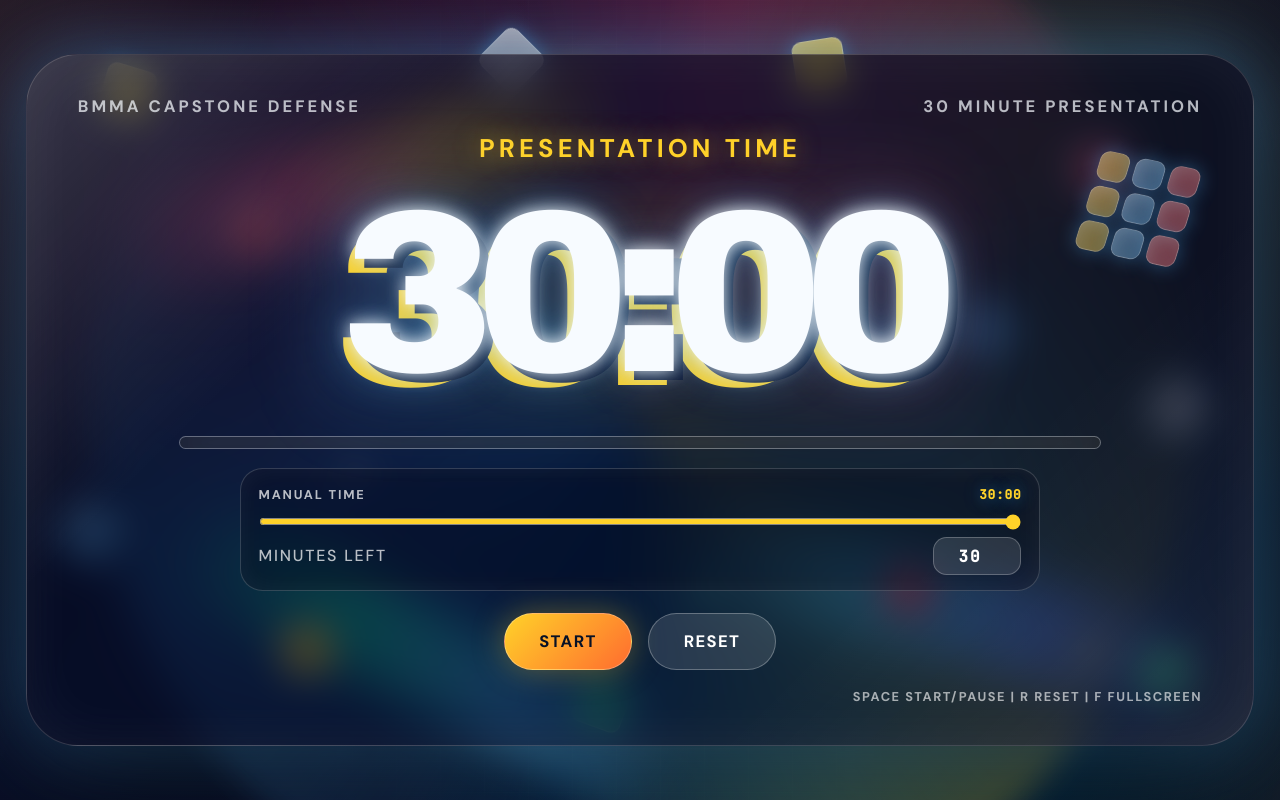
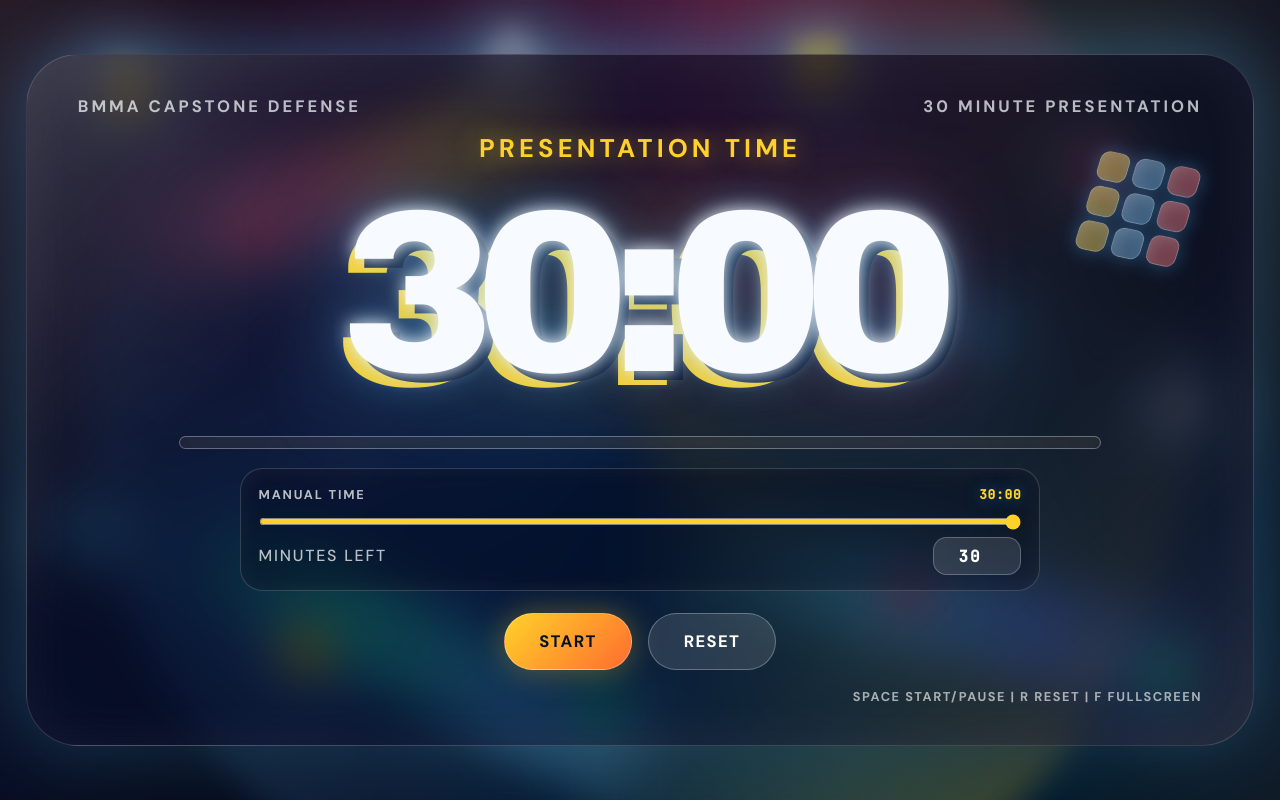
Before and after one commit to tituslaxajr/bmma-capstone, a React (Vite) app: page /timer in a window 1280 px wide. Built offline with nearby package versions, Linux system fonts and the light colour scheme; a web font is replaced by a local one.

Commit message:
Blur timer background blocks

```diff
--- a/src/app/components/PresentationTimer.css
+++ b/src/app/components/PresentationTimer.css
@@ -318,6 +318,8 @@
 .floating-tiles {
   position: absolute;
   inset: 0;
+  filter: blur(10px);
+  opacity: 0.72;
   pointer-events: none;
 }
 
@@ -325,6 +327,12 @@
   position: absolute;
   width: clamp(1.5rem, 4vw, 4.5rem);
   animation: floatTile 8s ease-in-out infinite;
+  border-color: rgba(255, 255, 255, 0.2);
+  box-shadow:
+    inset 0 0 2rem rgba(255, 255, 255, 0.18),
+    0 0 3.5rem var(--timer-glow),
+    0 0 5rem currentColor;
+  filter: blur(8px) saturate(155%);
 }
 
 .floating-tile--1 {
```
